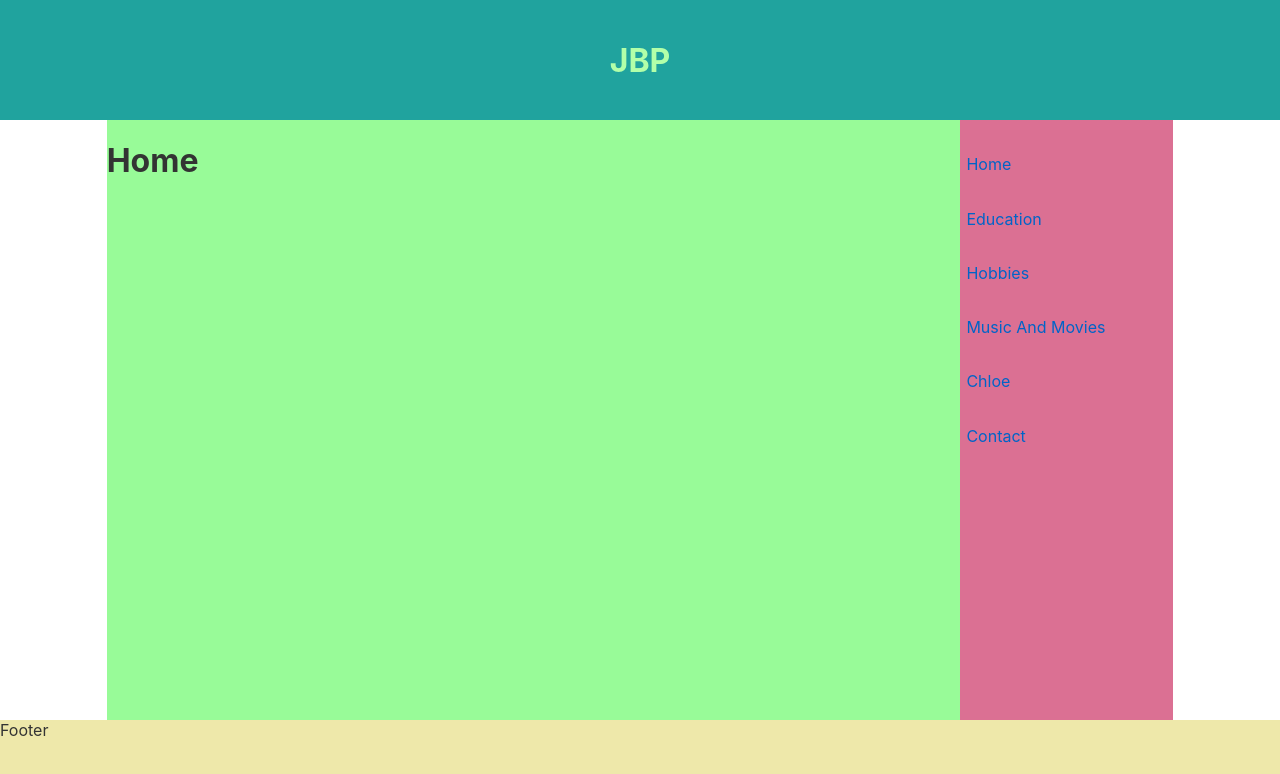
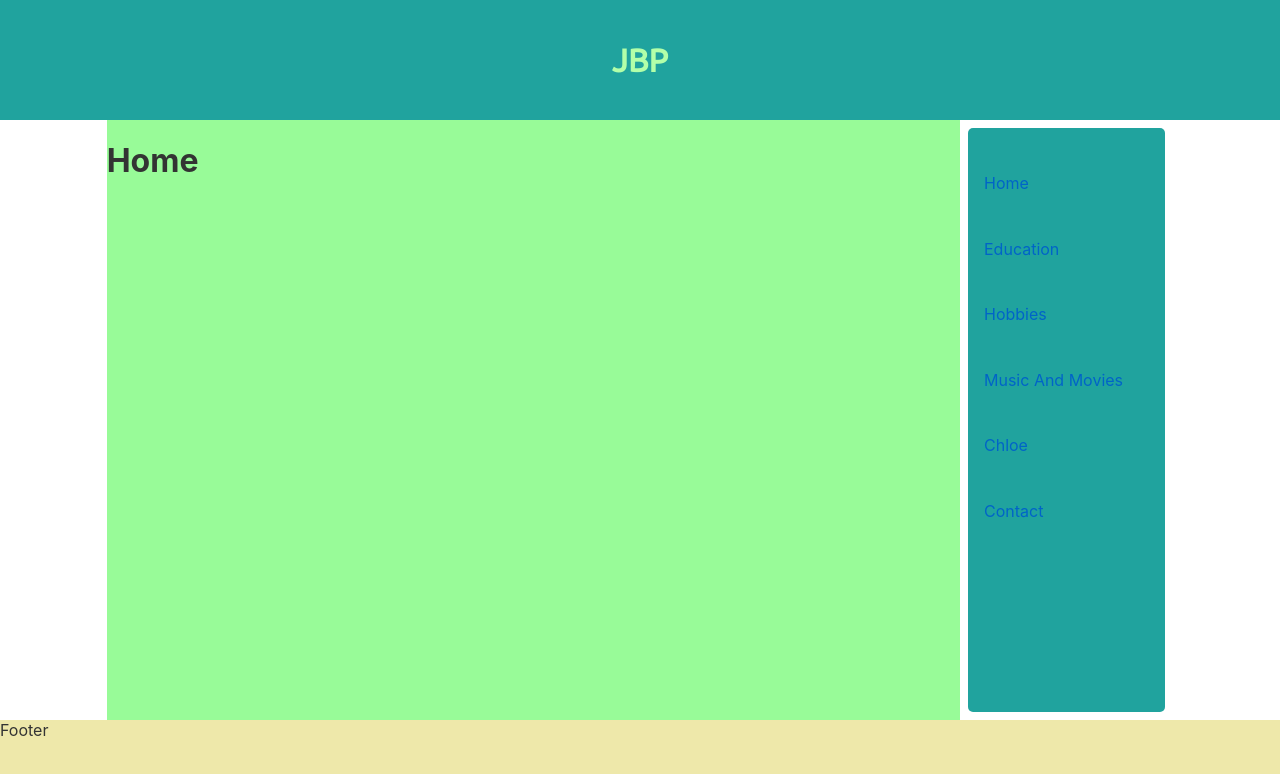
Before and after one commit to popejb1116/jbp-website-ui, a Svelte app: page / in a window 1280 px wide. Shown: the top 774 px of the page. Built offline with nearby package versions, Linux system fonts and the light colour scheme.

Commit message:
Styling edits to aside nav and links

```diff
--- a/public/index.html
+++ b/public/index.html
@@ -8,7 +8,9 @@
 
 	<link rel='icon' type='image/png' href='/favicon.png'>
 	<link rel='stylesheet' href='/global.css'>
-	<link rel='stylesheet' href='/bundle.css'>
+   <link rel='stylesheet' href='/bundle.css'>
+   <!-- UBUNTU GOOGLE FONT -->
+   <link href="https://fonts.googleapis.com/css?family=Ubuntu&display=swap" rel="stylesheet">
 </head>
 
 <body>
--- a/src/layout/aside/Aside.svelte
+++ b/src/layout/aside/Aside.svelte
@@ -8,7 +8,9 @@
 <style>
    .aside {
       grid-area: asid;
-      background: palevioletred;
+      background: var(--theme-primary);
+      margin: 0.5rem;
+      border-radius: 5px;
    }
    .aside-nav {
       display: flex;
@@ -16,9 +18,9 @@
       justify-content: space-evenly;
       align-items: flex-start;
 
-      height: 60%;
+      height: 75%;
 
-      padding: 0 0.5vw;
+      padding: 0 1rem;
    }
    /* CONVERT TO MOBILE NAV AND USE ASIDE FOR SOCIAL MEDIA LINKS ONLY */
    @media (max-width: 768px) {
--- a/src/layout/header/Logo.svelte
+++ b/src/layout/header/Logo.svelte
@@ -3,7 +3,9 @@
 </script>
 
 <style>
-
+   h1 {
+      font-family: 'Ubuntu', sans-serif;
+   }
 </style>
 
 <h1>JBP</h1>
```
